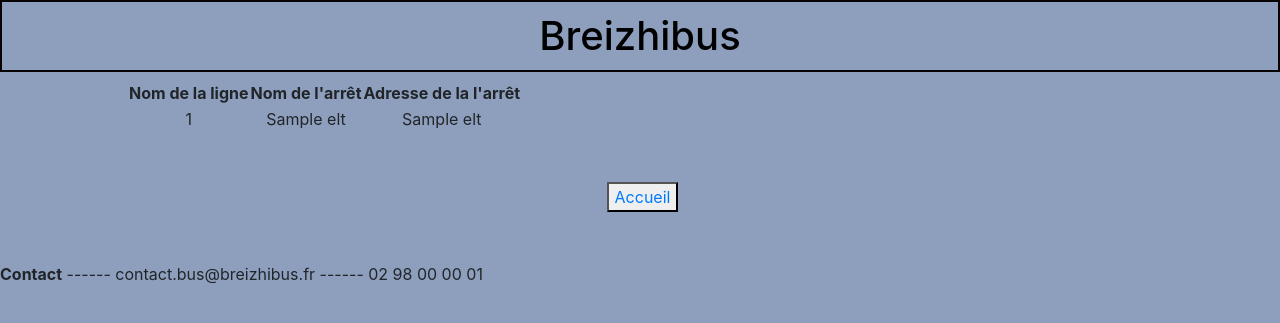
After one commit to BertrandBorel/Projet_9_Breizhibus, a Flask app: template templates/afficher_lignes.html in a window 1280 px wide. The commit adds this page. Shown: the top 323 px of the page. Run offline with Flask 2, Linux system fonts and the light colour scheme; the template is opened without the code that fills it: most values are stand-ins (such as "Sample title", 1, 10 or a date in 2020); some libraries are stand-ins or nearby versions.

Commit message:
Add files via upload

```diff
--- /dev/null
+++ b/templates/afficher_lignes.html
@@ -0,0 +1,31 @@
+{% extends 'base.html' %}
+
+{% block content %}
+
+<div id="mapage">
+<block >
+    <table>
+        <thead>
+            <tr>
+                <th>Nom de la ligne</th>
+                <th>Nom de l'arrêt</th>
+                <th>Adresse de la l'arrêt</th>
+            </tr>
+        </thead>
+        <tbody>
+            {% for elt in lignes %}
+                <tr>
+                    <td>{{ elt[0] }}</td>
+                    <td>{{ elt[1] }}</td>
+                    <td>{{ elt[2] }}</td>
+
+                </tr>
+            {% endfor %}
+        </tbody>
+    </table>
+</block>
+</div>
+    <div id="mapage">
+   <button><a href="{{ url_for('index') }}" class="button">Accueil</a></button>
+    </div>
+{% endblock %}
--- a/templates/index.html
+++ b/templates/index.html
@@ -1,9 +1,9 @@
 {% extends 'base.html' %}
 {% block content %}
     <h1>{% block title %} Bienvenue sur Breizhibus ! {% endblock %}</h1>
-    <a href="{{url_for('client')}}" style="color:#FF0000;">Les lignes de bus</a>
+    <button><a href="{{url_for('client')}}" style="color:#FF0000;">Les lignes de bus</a></button>
     <a text = "-------------">-------------</a>
-    <a href="{{url_for('formuler')}}" style="color:#FF0000;">Connexion</a>
+    <button><a href="{{url_for('formuler')}}" style="color:#FF0000;">Connexion</a></button>
     <p>
         <img style= "border:4px solid black" src="../static/bus_image.JPG" alt="image de bus" class="center" width="100%" height="50%">
     </p>
--- a/templates/modifier_bus.html
+++ b/templates/modifier_bus.html
@@ -30,7 +30,7 @@
 
 </form>
 <div id="mapage">
-
-    <a href="{{ url_for('index') }}">Accueil</a>
-</div>
+    <form>
+        <input type = "button" value = "Page précédente"  onclick = "history.back()">
+        </form>
 {% endblock %}
--- a/templates/supprimer_bus.html
+++ b/templates/supprimer_bus.html
@@ -16,7 +16,7 @@
 
 </form>
 <div id="mapage">
-
-    <a href="{{ url_for('index') }}">Accueil</a>
-</div>
+    <form>
+        <input type = "button" value = "Page précédente"  onclick = "history.back()">
+        </form>
 {% endblock %}
```
Also changed, not shown: templates/ajout_bus.html (+4 -3 lines), templates/formulaire.html (added, +27 -0 lines), templates/identifier.html (+5 -6 lines).
